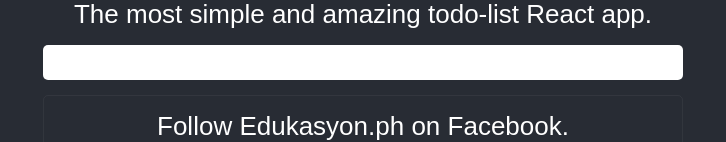
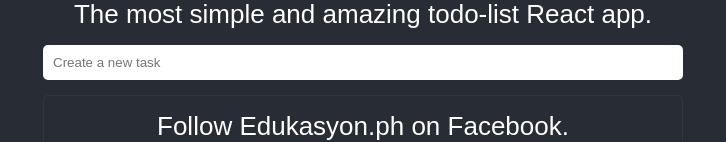
Before and after one commit to mel-gomez/FCB-React-AWS, a React (Create React App) app: page / in a window 1280 px wide. Shown: the part 188-330 px from the top of the page, without its empty margins (277-1003 px from the left). Built offline with nearby package versions, Linux system fonts and the light colour scheme; a web font is replaced by a local one.

Commit message:
Create the inputTaskHandler and useState hook

```diff
--- a/src/components/TasksList.js
+++ b/src/components/TasksList.js
@@ -1,4 +1,6 @@
+import {useState} from "react";
 import Task from "./Task";
+
 
 function TasksList() {
     const tasksItemsList = [
@@ -8,13 +10,20 @@
         "Follow Zuitt Coding Bootcamp on Instagram.",
         "Follow Edukasyon.ph on Instagram.",
     ];
+    const [taskValue, setTaskValue] = useState("Just another task");
+    const inputChangeHandler = (e) => {
+        setTaskValue(e.target.value);
+    };
 
     return (
         <>
-            <input className="task-input" />
+            <input
+                className="task-input"
+                placeholder="Create a new task"
+                onChange={inputChangeHandler}
+            />
             <ul>
                 {tasksItemsList.map((task, index) => {
-                    console.log(task);
                     return <Task key={index} taskName={task} />
                 })}
             </ul>
```
